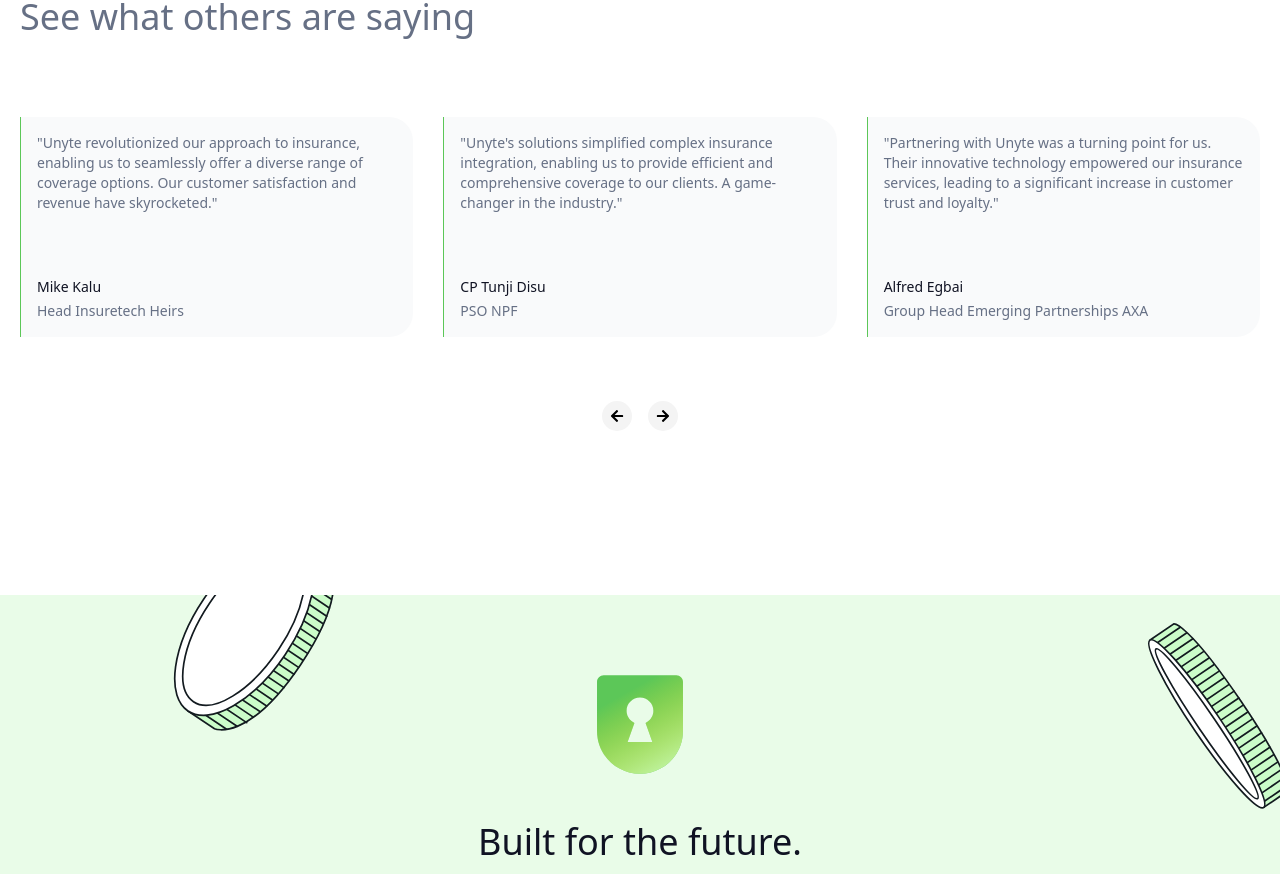
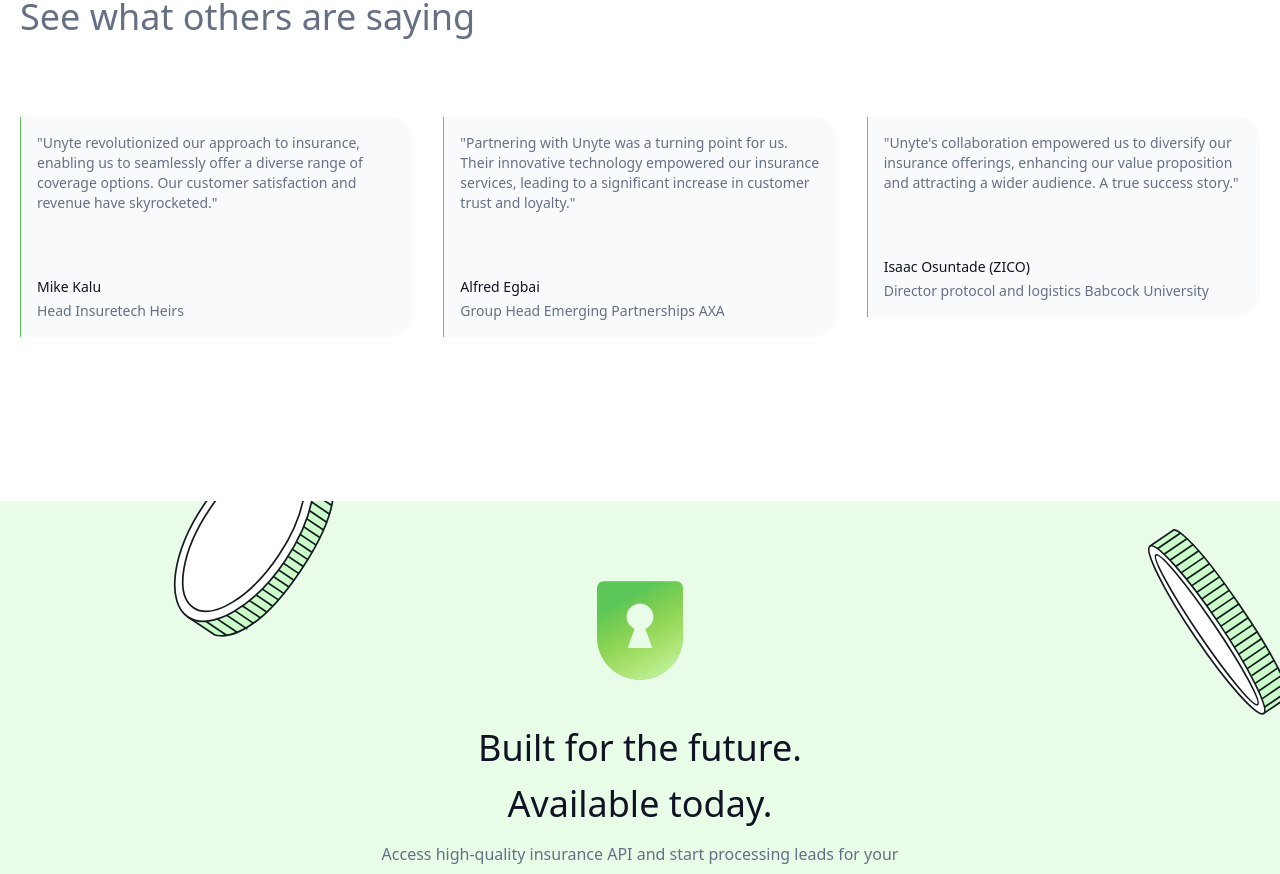
Before and after one commit to DrPrime01/unyteV1, a React (Vite) app: page / in a window 1280 px wide. Shown: the part 7020-7894 px from the top of the page. Built offline with nearby package versions, Linux system fonts and the light colour scheme; a small style sheet from the web is missing.

Commit message:
added new og link

```diff
--- a/index.html
+++ b/index.html
@@ -4,7 +4,10 @@
 		<meta charset="UTF-8" />
 		<link rel="icon" type="image/svg+xml" href="/UnyteLogo.svg" />
 		<meta name="viewport" content="width=device-width, initial-scale=1.0" />
-		<meta property="og:image" content="/UnyteOG.png" />
+		<meta
+			property="og:image"
+			content="https://drive.google.com/file/d/1ovzebb5bJtRY-kEe49npXy_BBG6Vrkns/view?usp=sharing"
+		/>
 		<meta property="og:image:type" content="image/png" />
 		<meta property="og:image:width" content="800" />
 		<meta property="og:image:height" content="600" />
--- a/src/pages/Home.jsx
+++ b/src/pages/Home.jsx
@@ -42,20 +42,20 @@
 			name: "Mike Kalu",
 			position: "Head Insuretech Heirs",
 		},
+		// {
+		// 	id: "2",
+		// 	text: "Unyte's solutions simplified complex insurance integration, enabling us to provide efficient and comprehensive coverage to our clients. A game-changer in the industry.",
+		// 	name: "CP Tunji Disu",
+		// 	position: "PSO NPF",
+		// },
 		{
 			id: "2",
-			text: "Unyte's solutions simplified complex insurance integration, enabling us to provide efficient and comprehensive coverage to our clients. A game-changer in the industry.",
-			name: "CP Tunji Disu",
-			position: "PSO NPF",
-		},
-		{
-			id: "3",
 			text: "Partnering with Unyte was a turning point for us. Their innovative technology empowered our insurance services, leading to a significant increase in customer trust and loyalty.",
 			name: "Alfred Egbai",
 			position: "Group Head Emerging Partnerships AXA",
 		},
 		{
-			id: "4",
+			id: "3",
 			text: "Unyte's collaboration empowered us to diversify our insurance offerings, enhancing our value proposition and attracting a wider audience. A true success story.",
 			name: "Isaac Osuntade (ZICO)",
 			position: "Director protocol and logistics Babcock University",
```
